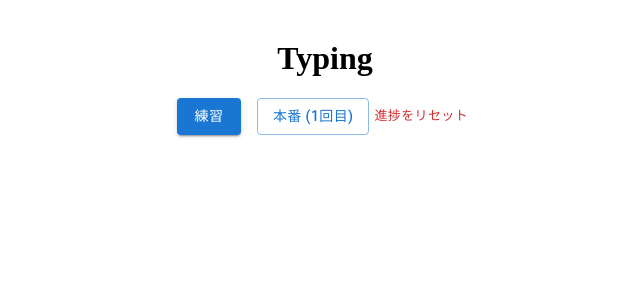
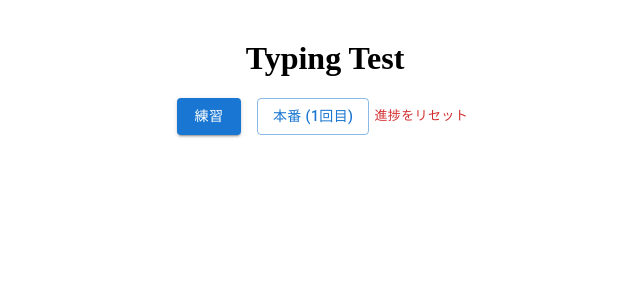
Before and after one commit to CityLightSoup/TypingTest, a React (Create React App) app: page / in a window 1280 px wide. Shown: the top 300 px of the page, without its empty margins (315-955 px from the left). Built offline with nearby package versions, Linux system fonts and the light colour scheme.

Commit message:
feat: タイトル変更

```diff
--- a/src/Components/Home.jsx
+++ b/src/Components/Home.jsx
@@ -86,7 +86,7 @@ export const Home = () => {
   // JSX内のロジックは変更なし
   return (
     <div style={{ textAlign: "center", marginTop: 40 }}>
-      <h1>Typing</h1>
+      <h1>Typing Test</h1>
 
       <Button
         variant="contained"
```
